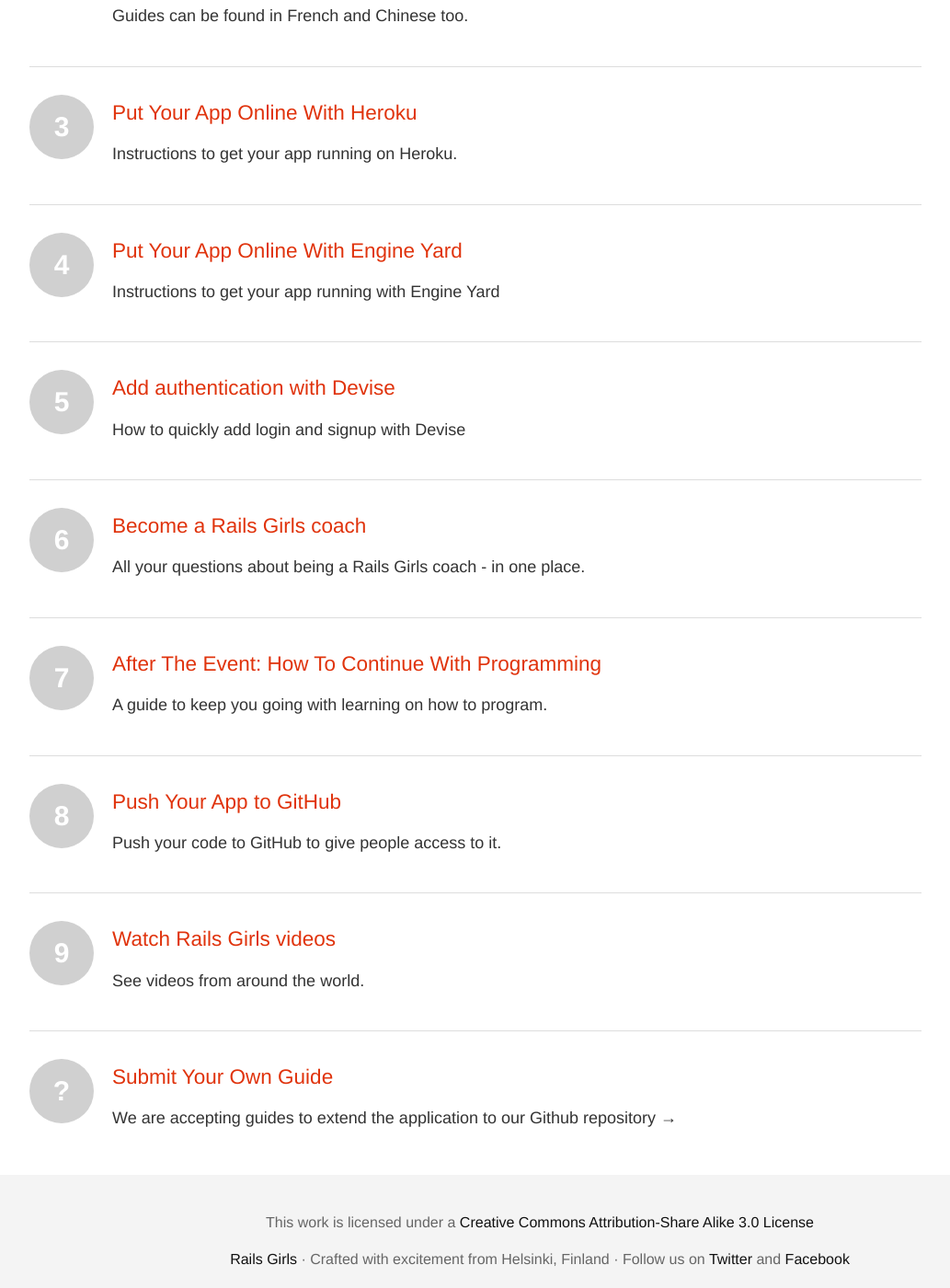
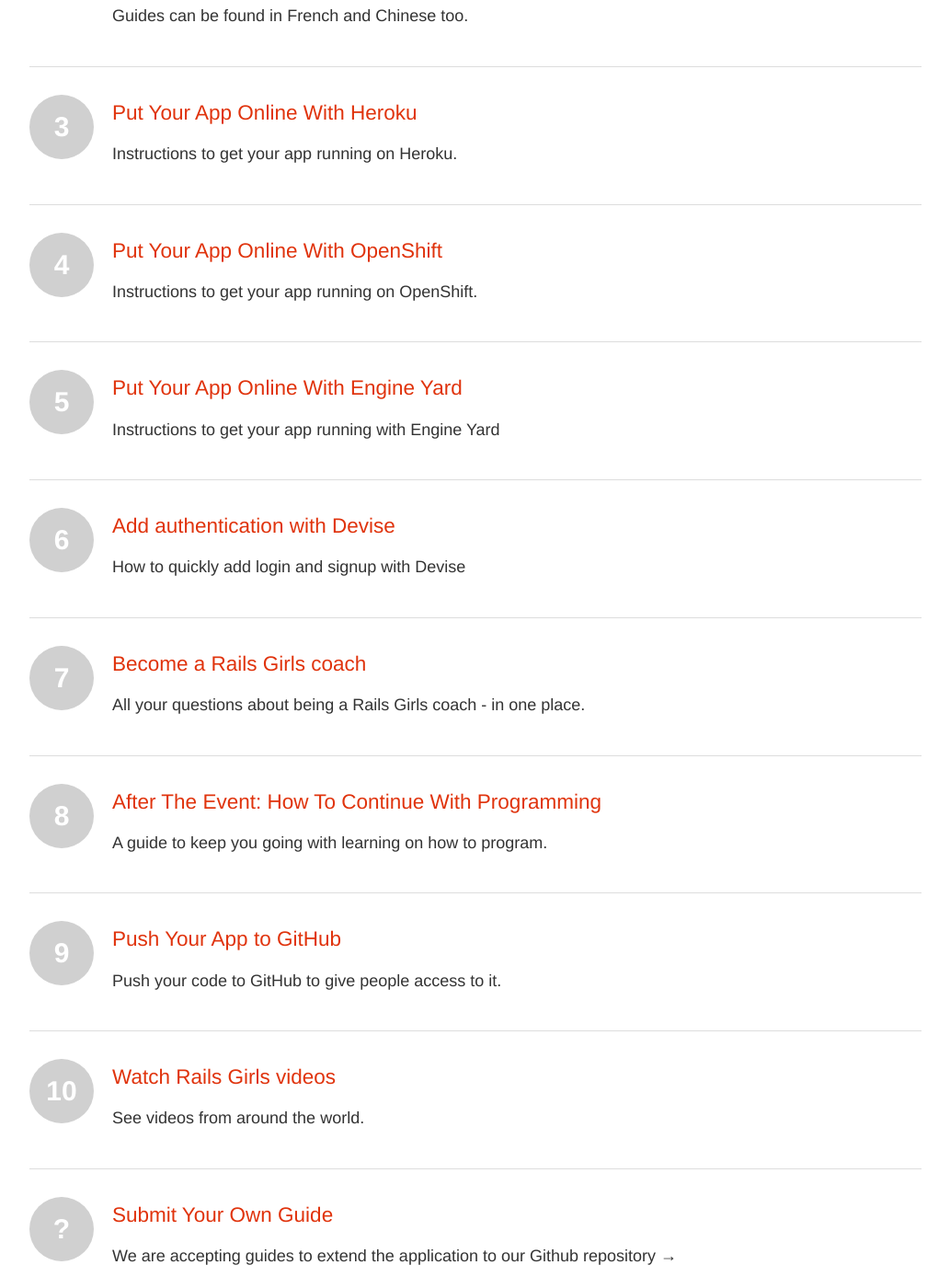
Before and after one commit to railsgirls/guides.railsgirls.com, a Jekyll site: the page built from index.html, in a window 1280 px wide and 1400 px high, scrolled down 1076 px. Shown: the whole window at 92% size, without its empty margins (53-1086 px from the left). Built offline with Jekyll 4.4.1, drawn with Linux system fonts in a browser that asks for light colours; nearby versions of some CDN libraries; Markdown is read by kramdown in place of the engine named in the settings.

Commit message:
Adding links to new guide

```diff
--- a/_posts/2012-04-18-app.markdown
+++ b/_posts/2012-04-18-app.markdown
@@ -389,7 +389,7 @@
 
 * Guide 0: [Handy cheatsheet for Ruby, Rails, console etc.](https://github.com/PragTob/rails-beginner-cheatsheet)
 * Guide 1: [Add commenting by Janika Liiv](/commenting)
-* Guide 2: [Put your app online with Heroku by Terence Lee](/heroku)
+* Guide 2: [Put your app online with Heroku by Terence Lee](/heroku) / [Put your app online with OpenShift by Katie Miller](/openshift)
 * Guide 3: [Build a map of workshop participants by Rails Girls Berlin](http://railsgirlsberlin.de/apptutorial/)
 * Guide 4: [Create thumbnail images for the uploads by Miha Filej](/thumbnails)
 * Guide 5: [Add design using HTML &amp; CSS by Alex Liao](/design)
--- a/index.html
+++ b/index.html
@@ -52,10 +52,16 @@
           <p>Instructions to get your app running on Heroku.</p>
         </a>
     </li>
-
+    <li>
+        <a href="openshift">
+          <i>4</i>
+          <h3>Put Your App Online With OpenShift</h3>
+          <p>Instructions to get your app running on OpenShift.</p>
+        </a>
+    </li>
     <li>
         <a href="http://guides.railsgirls.com/engineyard/">
-        <i>4</i>
+        <i>5</i>
         <h3>Put Your App Online With Engine Yard</h3>
         <p>Instructions to get your app running with Engine Yard</p>
         </a>
@@ -71,28 +77,28 @@
 
      <li>
         <a href="coach">
-          <i>6</i>
+          <i>7</i>
           <h3>Become a Rails Girls coach</h3>
           <p>All your questions about being a Rails Girls coach - in one place.</p>
         </a>
     </li>
     <li>
       <a href="how-to-continue-with-programming">
-        <i>7</i>
+        <i>8</i>
         <h3>After The Event: How To Continue With Programming</h3>
         <p>A guide to keep you going with learning on how to program.</p>
       </a>
     </li>
     <li>
       <a href="github">
-        <i>8</i>
+        <i>9</i>
         <h3>Push Your App to GitHub</h3>
         <p>Push your code to GitHub to give people access to it.</p>
       </a>
     </li>
     <li>
         <a href="videos">
-            <i>9</i>
+            <i>10</i>
             <h3>Watch Rails Girls videos</h3>
             <p>See videos from around the world.</p>
         </a>
```
Also changed, not shown: other parts of index.html (+1 -1 lines).
